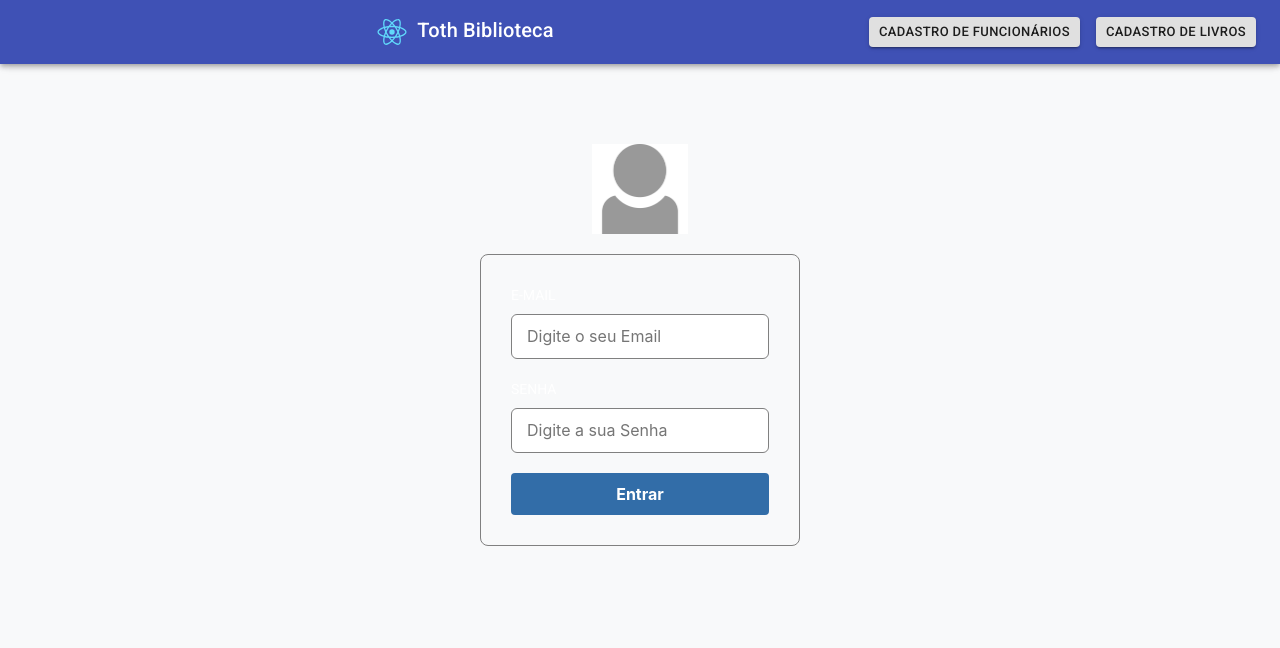
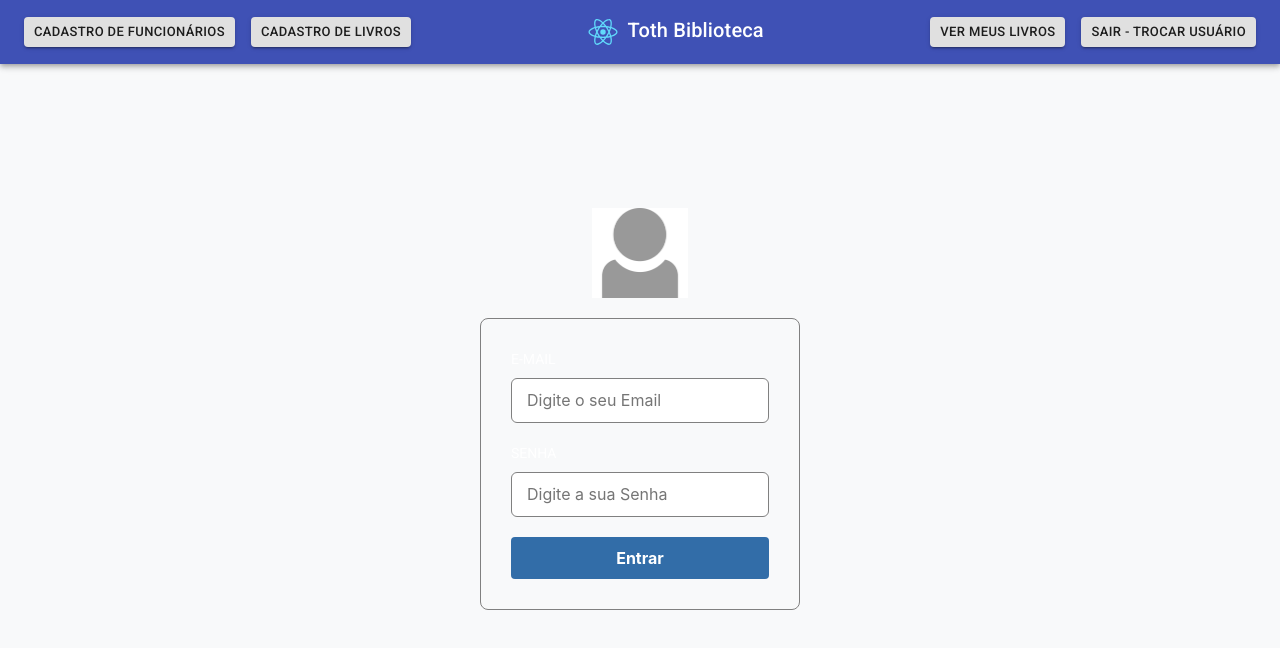
Before and after one commit to yankelvin/sistema-biblioteca, a React (Create React App) app in the folder frontend/: page / in a window 1280 px wide. Shown: the top 648 px of the page. Built offline with nearby package versions, Linux system fonts and the light colour scheme.

Commit message:
Ajustes no frontend para deixar as telas mais concisas e eliminar os warnings

```diff
--- a/frontend/public/index.html
+++ b/frontend/public/index.html
@@ -23,7 +23,7 @@
       work correctly both with client-side routing and a non-root public URL.
       Learn how to configure a non-root public URL by running `npm run build`.
     -->
-    <link rel="stylesheet" href="style.css" />
+    <link rel="stylesheet"  href="/style.css" />
 
     <title>Toth Biblioteca</title>
   </head>
--- a/frontend/src/App.js
+++ b/frontend/src/App.js
@@ -1,5 +1,7 @@
 import React from "react";
 import { BrowserRouter } from "react-router-dom";
+
+// Components
 import Header from "./layout/Header";
 import Routes from "./routes";
 
--- a/frontend/src/components/BotaoSucesso.js
+++ b/frontend/src/components/BotaoSucesso.js
@@ -88,10 +88,6 @@ export default function CustomizedSnackbars(props) {
   const classes = useStyles2();
   const [open, setOpen] = React.useState(false);
 
-  function handleClick() {
-    setOpen(true);
-  }
-
   function handleClose(event, reason) {
     if (reason === 'clickaway') {
       return;
--- /dev/null
+++ b/frontend/src/layout/Header.css
@@ -0,0 +1,8 @@
+#toth-link:hover {
+  text-decoration: none;
+  color: rgb(226, 225, 225);
+}
+
+#toth-link {
+  color: white;
+}
--- a/frontend/src/layout/Header.js
+++ b/frontend/src/layout/Header.js
@@ -1,10 +1,10 @@
 import React from "react";
 import AppBar from "@material-ui/core/AppBar";
 import Toolbar from "@material-ui/core/Toolbar";
-import IconButton from "@material-ui/core/IconButton";
 import Typography from "@material-ui/core/Typography";
 import { fade, makeStyles } from "@material-ui/core/styles";
 import logo from "../assets/logo.svg";
+import "./Header.css";
 
 // Material Ui
 import Button from "@material-ui/core/Button";
@@ -70,26 +70,14 @@ export default function SearchAppBar() {
 
   return (
     <div className={classes.root}>
-      <AppBar position="fixed">
+      <AppBar position="static">
         <Toolbar>
-          <IconButton
-            edge="start"
-            className={classes.menuButton}
-            color="inherit"
-            aria-label="open drawer"
-          ></IconButton>
-          <Typography className={classes.title} variant="h6" noWrap align="center">
-            <img src={logo} alt="logo" height="50px" width="50px" align="center" />
-            Toth Biblioteca
-          </Typography>
-
           <Link to={"/new/employee"}>
             <Button
               id="btnNewEmp"
               className="mr-3"
-              href="/new/employee"
               variant="contained"
-              color="#7e57c2"
+              color="default"
               size="small"
             >
               Cadastro de Funcionários
@@ -97,9 +85,33 @@ export default function SearchAppBar() {
           </Link>
 
           <Link to={"/new/book"}>
-            <Button id="btnNewBook" variant="contained" color="#7e57c2" size="small">
-              {" "}
+            <Button id="btnNewBook" variant="contained" color="default" size="small">
               Cadastro de Livros
+            </Button>
+          </Link>
+
+          <Typography className={classes.title} variant="h6" noWrap align="center">
+            <Link id="toth-link" to={"/home"}>
+              <img src={logo} alt="logo" height="50px" width="50px" align="center" />
+              Toth Biblioteca
+            </Link>
+          </Typography>
+
+          <Link to={"/mybooks"}>
+            <Button
+              id="btnAlugueis"
+              className="mr-3"
+              variant="contained"
+              color="default"
+              size="small"
+            >
+              Ver meus livros
+            </Button>
+          </Link>
+
+          <Link to={""}>
+            <Button id="btnLogin" variant="contained" color="default" size="small">
+              Sair - Trocar Usuário
             </Button>
           </Link>
         </Toolbar>
--- a/frontend/src/pages/Home/index.js
+++ b/frontend/src/pages/Home/index.js
@@ -25,7 +25,7 @@ export default class Home extends Component {
 
   onlyAdm = function() {
     let id = localStorage.id;
-    if (id != "5dc1cf33e4caa528dcc63d6b") {
+    if (id !== "5dc1cf33e4caa528dcc63d6b") {
       document.getElementById("btnNewBook").classList.add("d-none");
       document.getElementById("btnNewEmp").classList.add("d-none");
     } else {
@@ -66,41 +66,41 @@ export default class Home extends Component {
 
         <main role="main" className="mt-5 text-center">
           <h3>Lista de Livros Disponíveis</h3>
-          <div class="album py-5 bg-light">
-            <div class="container">
-              <div class="row">
+          <div className="album py-5 bg-light">
+            <div className="container">
+              <div className="row">
                 {this.state.feed.map(book => (
-                  <div class="col-md-4">
-                    <div class="card mb-4 shadow-sm">
+                  <div key={book.name} className="col-md-4">
+                    <div className="card mb-4 shadow-sm">
                       <img
                         src={`http://localhost:3333/api/files/${book.image}`}
-                        class="card-img-top"
+                        className="card-img-top"
                         alt={`${book.image}`}
                       />
-                      <div class="card-body">
-                        <strong class="d-inline-block mb-2 text-success">{this.props.area}</strong>
+                      <div className="card-body">
+                        <strong className="d-inline-block mb-2 text-success">{book.area}</strong>
 
-                        <p class="card-text">
-                          <a class="text-dark" href="#">
+                        <div className="card-text">
+                          <a className="text-dark" href="book-info">
                             {" "}
                             <b> {book.name}</b>
                           </a>
                           <br />
-                          <div class="mb-1 text-muted">
+                          <p className="mb-1 text-muted">
                             por {book.author} | {book.purchaseDate}
-                          </div>
-                        </p>
+                          </p>
+                        </div>
 
-                        <p>R$ {this.props.pricePaid}</p>
-                        <div class="d-flex justify-content-between align-items-center">
-                          <div class="btn-group">
+                        <p>R$ {book.pricePaid}</p>
+                        <div className="d-flex justify-content-between align-items-center">
+                          <div className="btn-group">
                             <Link to={""}>
-                              <button type="button" class="btn btn-sm btn-outline-secondary">
+                              <button type="button" className="btn btn-sm btn-outline-secondary">
                                 Ver
                               </button>
                             </Link>
                           </div>
-                          <small class="text-muted">9 mins</small>
+                          <small className="text-muted">Editora: {book.publisher}</small>
                         </div>
                       </div>
                     </div>
--- a/frontend/src/pages/Login/Login.js
+++ b/frontend/src/pages/Login/Login.js
@@ -7,7 +7,7 @@ export default class Login extends Component {
     super(props);
 
     // States
-    this.state = { email: null, password: null, id: 0 };
+    this.state = { email: "", password: "", id: 0 };
 
     // Functions
     this.signIn = this.signIn.bind(this);
@@ -21,7 +21,7 @@ export default class Login extends Component {
     if (this.state.email != null && this.state.password != null) {
       emp = await api.get("employees", { email: this.state.email.toString() });
       emp.data.forEach(x => {
-        if (x.email == this.state.email && x.password == this.state.password) {
+        if (x.email === this.state.email && x.password === this.state.password) {
           this.setState({ id: x._id });
           localStorage.id = this.state.id;
           document.location += "home";
@@ -29,17 +29,17 @@ export default class Login extends Component {
       });
     }
 
-    if (this.state.id == 0) {
+    if (this.state.id === 0) {
       alert("Senha inválida!");
     }
   };
 
   setEmail = e => {
-    this.state.email = e.target.value;
+    this.setState({ email: e.target.value });
   };
 
   setPassword = e => {
-    this.state.password = e.target.value;
+    this.setState({ password: e.target.value });
   };
 
   render() {
--- a/frontend/src/routes.js
+++ b/frontend/src/routes.js
@@ -1,7 +1,6 @@
 import React from "react";
-import ReactDOM from "react-dom";
 
-import { BrowserRouter, Switch, Route } from "react-router-dom";
+import { Switch, Route } from "react-router-dom";
 
 // Pages
 import CadastroFuncionario from "./pages/Funcionarios/CadastroFuncionario";
@@ -12,13 +11,13 @@ import Home from "./pages/Home";
 
 export default function Routes() {
   return (
-    <BrowserRouter>
+    <Route>
       <Switch>
         <Route path="/home" exact={true} component={Home} />
         <Route path="/new/employee" exact={true} component={CadastroFuncionario} />
         <Route path="/new/book" exact={true} component={CadastroLivros} />
         <Route path="/" exact={true} component={Login} />
       </Switch>
-    </BrowserRouter>
+    </Route>
   );
 }
```
